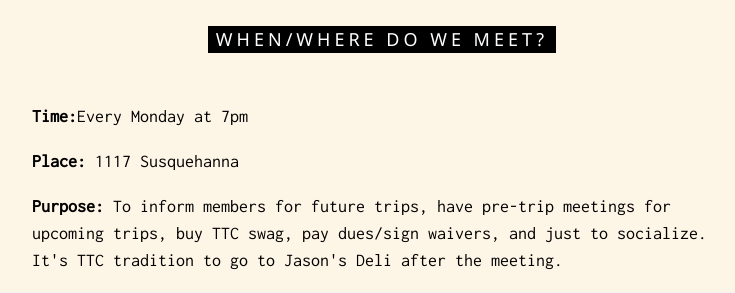
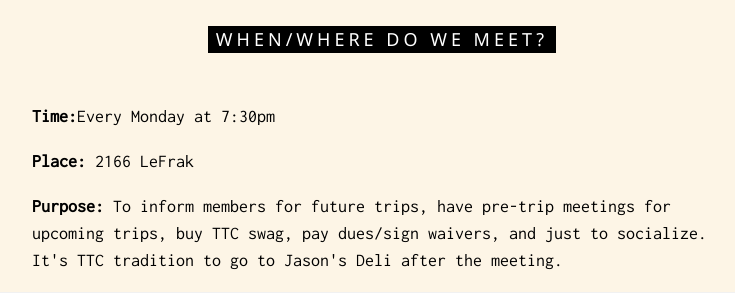
Before and after one commit to terrapintrailUMD/TTC, a PHP site: page /about.html in a window 1280 px wide. Shown: the part 979-1272 px from the top of the page, without its empty margins (258-993 px from the left). Run offline with PHP 8.4, Linux system fonts and the light colour scheme.

Commit message:
Change time and location again

```diff
--- a/about.html
+++ b/about.html
@@ -59,8 +59,8 @@ body, html {
 <div class="w3-container" id="about">
   <div class="w3-content" style="max-width:700px">
     <h5 class="w3-center w3-padding-645"><span class="w3-tag w3-wide">WHEN/WHERE DO WE MEET?</span></h5>
-    <p><strong>Time:</strong>Every Monday at 7pm</p>
-    <p><strong>Place:</strong> 1117 Susquehanna</p>
+    <p><strong>Time:</strong>Every Monday at 7:30pm</p>
+    <p><strong>Place:</strong> 2166 LeFrak</p>
 	<p><strong>Purpose:</strong> To inform members for future trips, have pre-trip meetings for upcoming trips, buy TTC swag, pay dues/sign waivers, and just to socialize. It's TTC tradition to go to Jason's Deli after the meeting.</p>
   </div>
 </div>
--- a/index.php
+++ b/index.php
@@ -85,7 +85,7 @@ body, html {
 
 <div class="w3-display-middle w3-center">
     <span class="w3-text-white" style="font-size:5vw">Terrapin<br>Trail Club<br></span>
-	<span class="w3-text-red" style="font-size:3vw">First Meeting: September 10th at 7pm in Susquehanna 1117<br>THE ROOM IS DIFFERENT FROM LAST SEMESTER</span>
+	<span class="w3-text-red" style="font-size:3vw">Meeting: Every Monday at 7:30pm in LeFrak 2166<br>THE ROOM AND TIME IS DIFFERENT FROM LAST SEMESTER</span>
   </div>
 
 
```
